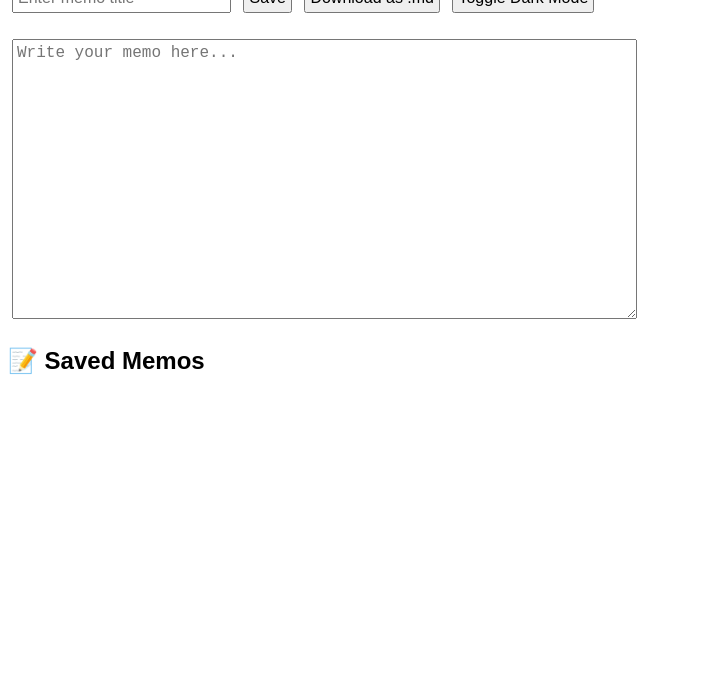
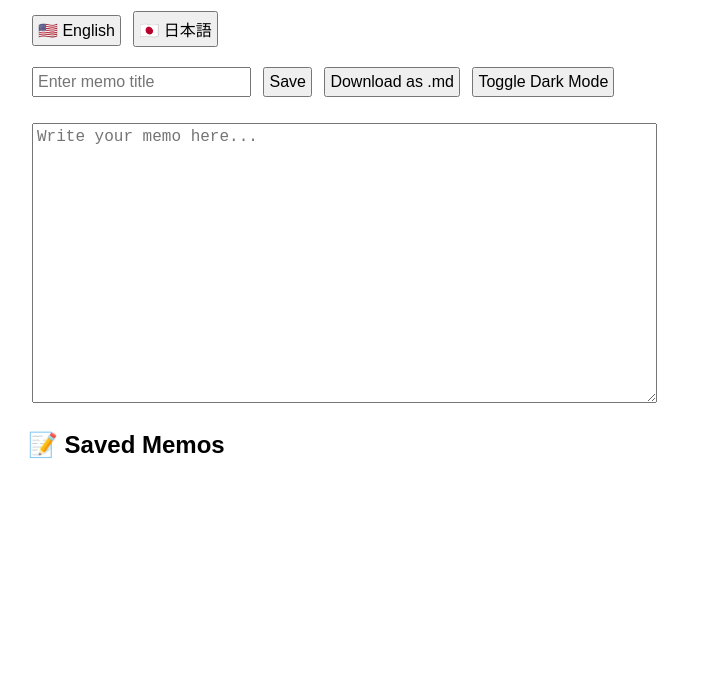
Before and after one commit to auroraund0318/memo-app, a website built with Vite: page index.html in a window 1280 px wide. Shown: the part 102-800 px from the top of the page, without its empty margins (0-711 px from the left). Built offline with nearby package versions, Linux system fonts and the light colour scheme.

Commit message:
feat: add language switch buttons and update UI texts

```diff
--- a/index.html
+++ b/index.html
@@ -10,8 +10,11 @@
         background-color: #fff;
         color: #000;
         font-family: sans-serif;
+        padding: 20px;
       }
-      input, textarea, button {
+      input,
+      textarea,
+      button {
         font-size: 16px;
         margin: 4px;
         padding: 4px;
@@ -29,17 +32,29 @@
         background-color: #444;
         color: #eee;
       }
+      #lang-switch {
+        margin-bottom: 12px;
+      }
     </style>
   </head>
   <body>
-    <h1 id="title-text"></h1>
+    <h1 id="title-text">📚 Memo App</h1>
+
+    <!-- 言語切り替えボタン -->
+    <div id="lang-switch">
+      <button id="lang-en">🇺🇸 English</button>
+      <button id="lang-ja">🇯🇵 日本語</button>
+    </div>
+
     <input id="title" type="text" />
-    <button id="save"></button>
-    <button id="download"></button>
-    <button id="toggle-dark"></button>
+    <button id="save">Save</button>
+    <button id="download">Download as .md</button>
+    <button id="toggle-dark">Toggle Dark Mode</button>
     <br /><br />
+
     <textarea id="memo" rows="15" cols="60"></textarea>
-    <h2 id="list-label"></h2>
+
+    <h2 id="list-label">📝 Saved Memos</h2>
     <ul id="memoList"></ul>
   </body>
 </html>
--- a/src/main.js
+++ b/src/main.js
@@ -1,4 +1,9 @@
 import { messages } from './i18n.js';
+
+let currentLang = localStorage.getItem('lang') || (
+  navigator.language.startsWith('ja') ? 'ja' : 'en'
+);
+let t = messages[currentLang];
 
 const titleInput = document.getElementById('title');
 const textarea = document.getElementById('memo');
@@ -6,8 +11,31 @@ const saveButton = document.getElementById('save');
 const downloadButton = document.getElementById('download');
 const toggleDarkButton = document.getElementById('toggle-dark');
 const memoList = document.getElementById('memoList');
-const userLang = navigator.language.startsWith('ja') ? 'ja' : 'en';
-const t = messages[userLang];
+
+// 🆕 言語切り替えボタン
+document.getElementById('lang-en').addEventListener('click', () => {
+  setLanguage('en');
+});
+document.getElementById('lang-ja').addEventListener('click', () => {
+  setLanguage('ja');
+});
+
+function setLanguage(lang) {
+  currentLang = lang;
+  t = messages[currentLang];
+  localStorage.setItem('lang', lang);
+  applyTranslations();
+}
+
+function applyTranslations() {
+  document.getElementById('title-text').textContent = t.appTitle;
+  saveButton.textContent = t.save;
+  downloadButton.textContent = t.download;
+  toggleDarkButton.textContent = t.darkMode;
+  titleInput.placeholder = t.titlePlaceholder;
+  textarea.placeholder = t.bodyPlaceholder;
+  document.getElementById('list-label').textContent = t.savedList;
+}
 
 if ('serviceWorker' in navigator) {
   window.addEventListener('load', () => {
@@ -25,7 +53,6 @@ function getAllMemos() {
 function renderMemoList() {
   const memos = getAllMemos();
   memoList.innerHTML = '';
-
   Object.keys(memos).forEach((title) => {
     const li = document.createElement('li');
     const span = document.createElement('span');
@@ -63,7 +90,6 @@ function saveMemo() {
   const title = titleInput.value.trim();
   const body = textarea.value;
   if (!title) return;
-
   const memos = getAllMemos();
   memos[title] = body;
   localStorage.setItem('memos', JSON.stringify(memos));
@@ -104,13 +130,6 @@ toggleDarkButton.addEventListener('click', () => {
 });
 
 window.addEventListener('DOMContentLoaded', () => {
-  document.getElementById('title-text').textContent = t.appTitle;
-  document.getElementById('save').textContent = t.save;
-  document.getElementById('download').textContent = t.download;
-  document.getElementById('toggle-dark').textContent = t.darkMode;
-  document.getElementById('title').placeholder = t.titlePlaceholder;
-  document.getElementById('memo').placeholder = t.bodyPlaceholder;
-  document.getElementById('list-label').textContent = t.savedList;
-
+  applyTranslations();
   renderMemoList();
 });
```
